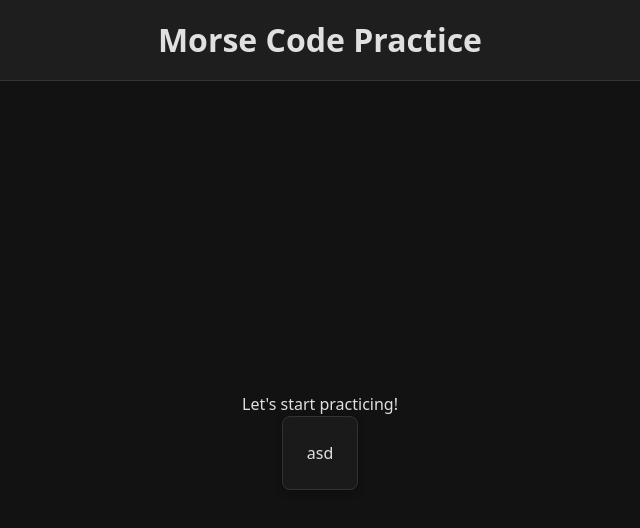
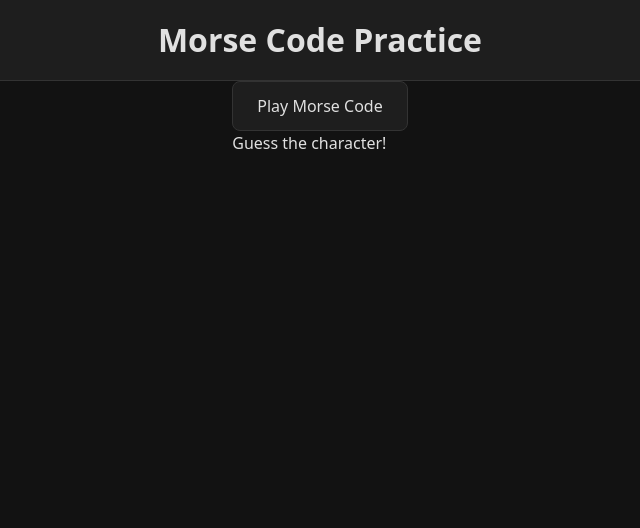
Before and after one commit to jmbredal/morse-trainer, a React (Vite) app: page / in a window 1280 px wide. Shown: the top 528 px of the page, without its empty margins (320-960 px from the left). Built offline with nearby package versions, Linux system fonts and the light colour scheme.

Commit message:
Add blinker and button

```diff
--- a/src/App.module.css
+++ b/src/App.module.css
@@ -33,3 +33,25 @@
   padding: 1.5rem;
   box-shadow: 0 2px 8px rgba(0, 0, 0, 0.3);
 }
+
+.morseButton {
+  background-color: #1e1e1e;
+  color: #e0e0e0;
+  border: 1px solid #333;
+  padding: 0.75rem 1.5rem;
+  border-radius: 8px;
+  font-size: 1rem;
+  cursor: pointer;
+  transition: background-color 0.2s, transform 0.1s, box-shadow 0.2s;
+  box-shadow: 0 0 0 transparent;
+}
+
+.morseButton:hover {
+  background-color: #2a2a2a;
+  box-shadow: 0 0 10px rgba(79, 195, 247, 0.5);
+}
+
+.morseButton:active {
+  transform: scale(0.97);
+  box-shadow: 0 0 12px rgba(79, 195, 247, 0.7);
+}
--- a/src/App.tsx
+++ b/src/App.tsx
@@ -1,16 +1,34 @@
+import { useState } from "react";
 import styles from "./App.module.css";
+import Blinker from "./Blinker";
+import { morseList } from "./morseCodes";
 
 export default function App() {
+  const [current, setCurrent] = useState(() => morseList[0]);
+  const [showBlinker, setShowBlinker] = useState(false);
+
+  const play = () => {
+    const random = morseList[Math.floor(Math.random() * morseList.length)];
+    console.log("displaying", random.char);
+    setCurrent(random);
+    setShowBlinker(true);
+  };
   return (
     <div className={styles.app}>
       <header className={styles.appHeader}>
         <h1>Morse Code Practice</h1>
       </header>
 
-      <main className={styles.appMain}>
-        <p>Let's start practicing!</p>
+      <main>
+        <button className={styles.morseButton} onClick={play}>
+          Play Morse Code
+        </button>
 
-        <div className={styles.card}>asd</div>
+        {showBlinker ? (
+          <Blinker code={current.code} onDone={() => setShowBlinker(false)} />
+        ) : (
+          <p>Guess the character!</p>
+        )}
       </main>
     </div>
   );
--- /dev/null
+++ b/src/Blinker.module.css
@@ -0,0 +1,20 @@
+.container {
+  display: flex;
+  justify-content: center;
+  align-items: center;
+  height: 100px;
+  margin: 2rem 0;
+}
+
+.light {
+  width: 60px;
+  height: 60px;
+  border-radius: 50%;
+  background-color: #333;
+  transition: background-color 0.2s ease-in-out, box-shadow 0.2s ease-in-out;
+}
+
+.on {
+  background-color: #4fc3f7;
+  box-shadow: 0 0 25px #4fc3f7;
+}
--- /dev/null
+++ b/src/Blinker.tsx
@@ -0,0 +1,45 @@
+// Blinker.tsx
+import { useEffect, useState } from "react";
+import styles from "./Blinker.module.css";
+
+type Props = {
+  code: string;
+  onDone?: () => void;
+};
+
+const UNIT = 300; // ms, base unit for Morse timing
+
+export default function Blinker({ code, onDone }: Props) {
+  const [isOn, setIsOn] = useState(false);
+  const [index, setIndex] = useState(0);
+
+  useEffect(() => {
+    if (!code || index >= code.length) {
+      onDone?.();
+      return;
+    }
+
+    const symbol = code[index];
+    const isDash = symbol === "-";
+
+    setIsOn(true);
+    const onTime = isDash ? UNIT * 3 : UNIT;
+    const offTime = UNIT;
+
+    const timer = setTimeout(() => {
+      setIsOn(false);
+
+      setTimeout(() => {
+        setIndex((i) => i + 1);
+      }, offTime);
+    }, onTime);
+
+    return () => clearTimeout(timer);
+  }, [index, code, onDone]);
+
+  return (
+    <div className={styles.container}>
+      <div className={`${styles.light} ${isOn ? styles.on : ""}`} />
+    </div>
+  );
+}
--- a/src/morseCodes.ts
+++ b/src/morseCodes.ts
@@ -30,16 +30,16 @@ export const morseList: MorseEntry[] = [
   { char: "X", code: "-..-" },
   { char: "Y", code: "-.--" },
   { char: "Z", code: "--.." },
-  { char: "1", code: ".----" },
-  { char: "2", code: "..---" },
-  { char: "3", code: "...--" },
-  { char: "4", code: "....-" },
-  { char: "5", code: "....." },
-  { char: "6", code: "-...." },
-  { char: "7", code: "--..." },
-  { char: "8", code: "---.." },
-  { char: "9", code: "----." },
-  { char: "0", code: "-----" },
+  // { char: "1", code: ".----" },
+  // { char: "2", code: "..---" },
+  // { char: "3", code: "...--" },
+  // { char: "4", code: "....-" },
+  // { char: "5", code: "....." },
+  // { char: "6", code: "-...." },
+  // { char: "7", code: "--..." },
+  // { char: "8", code: "---.." },
+  // { char: "9", code: "----." },
+  // { char: "0", code: "-----" },
   { char: "Æ", code: ".-.-" },
   { char: "Ø", code: "---." },
   { char: "Å", code: ".--.-" },
```
